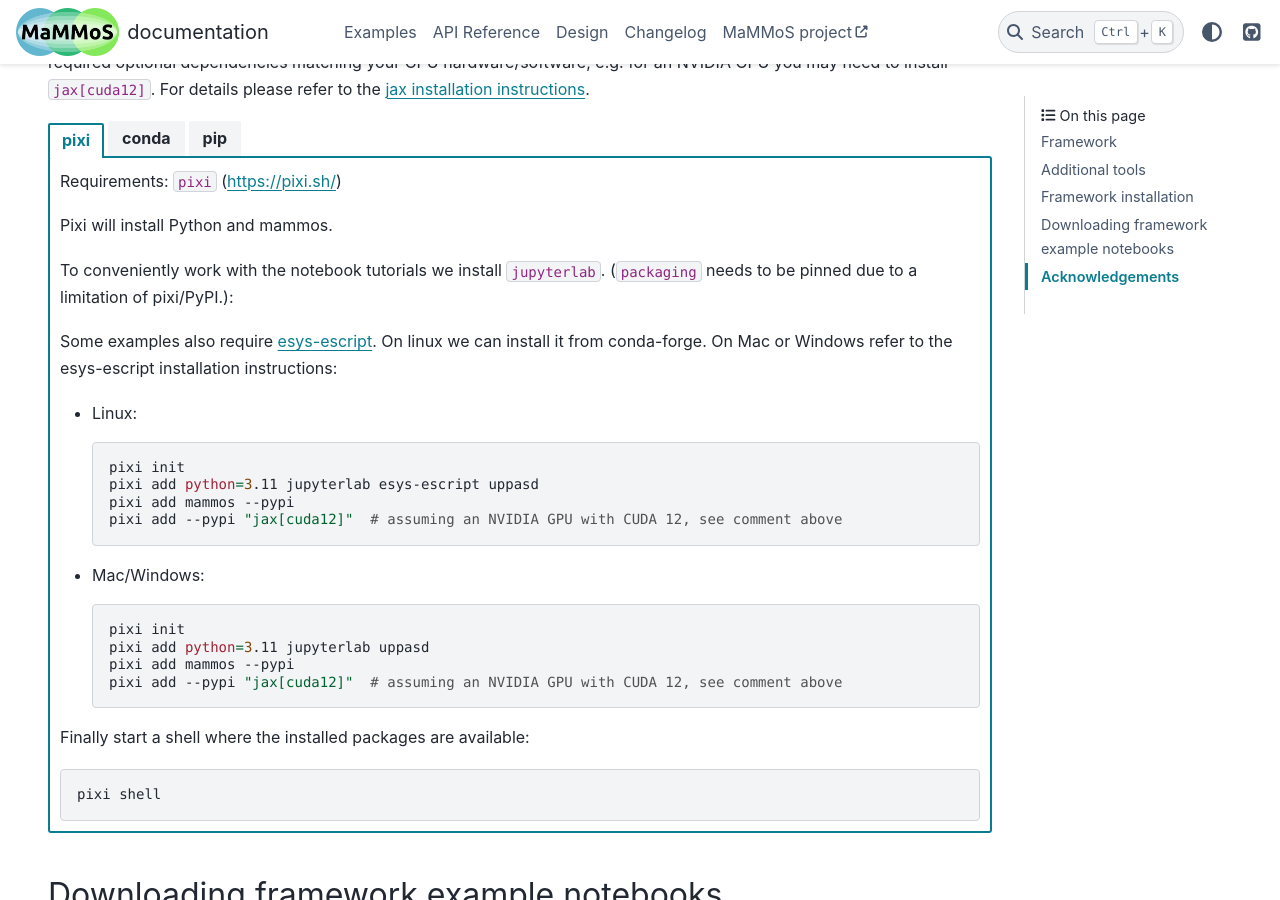
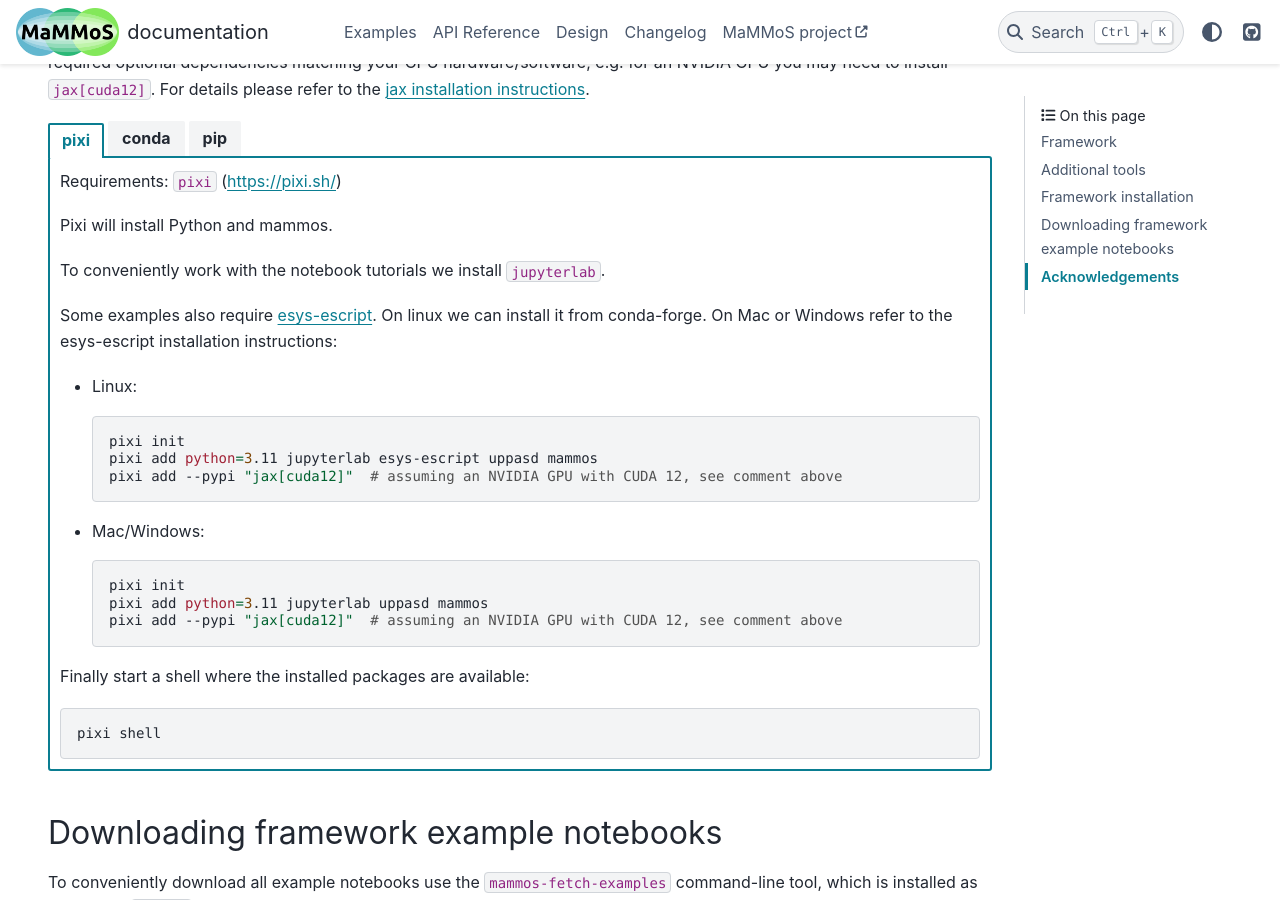
Before and after one commit to MaMMoS-project/mammos, a Sphinx documentation site: the page built from docs/source/index.rst, in a window 1280 px wide and 900 px high, scrolled down 1261 px. Built offline with Sphinx 7.4.7 and the PyData theme 0.15.4, drawn with Linux system fonts in a browser that asks for light colours; pages that are not in the unit, such as notebooks, are missing from menus; the version number is read from the project's files by our own code.

Commit message:
Update installation instructions: mammos on conda-forge

```diff
--- a/docs/source/index.rst
+++ b/docs/source/index.rst
@@ -124,8 +124,7 @@ instructions <https://docs.jax.dev/en/latest/installation.html>`__.
       Pixi will install Python and mammos.
 
       To conveniently work with the notebook tutorials we install
-      ``jupyterlab``. (``packaging`` needs to be pinned due to a limitation of
-      pixi/PyPI.):
+      ``jupyterlab``.
 
       Some examples also require `esys-escript
       <https://github.com/LutzGross/esys-escript.github.io>`__. On linux we can
@@ -137,8 +136,7 @@ instructions <https://docs.jax.dev/en/latest/installation.html>`__.
         .. code:: shell
 
            pixi init
-           pixi add python=3.11 jupyterlab esys-escript uppasd
-           pixi add mammos --pypi
+           pixi add python=3.11 jupyterlab esys-escript uppasd mammos
            pixi add --pypi "jax[cuda12]"  # assuming an NVIDIA GPU with CUDA 12, see comment above
 
       - Mac/Windows:
@@ -146,8 +144,7 @@ instructions <https://docs.jax.dev/en/latest/installation.html>`__.
         .. code:: shell
 
            pixi init
-           pixi add python=3.11 jupyterlab uppasd
-           pixi add mammos --pypi
+           pixi add python=3.11 jupyterlab uppasd mammos
            pixi add --pypi "jax[cuda12]"  # assuming an NVIDIA GPU with CUDA 12, see comment above
 
       Finally start a shell where the installed packages are available:
@@ -164,8 +161,7 @@ instructions <https://docs.jax.dev/en/latest/installation.html>`__.
       conda-forge and PyPI.
 
       To conveniently work with the notebook tutorials we install
-      ``jupyterlab``. (``packaging`` needs to be pinned due to a dependency
-      issue in ``mammos-entity``.)
+      ``jupyterlab``.
 
       Some examples also require `esys-escript
       <https://github.com/LutzGross/esys-escript.github.io>`__. On linux we can
```
Also changed, not shown: other parts of docs/source/index.rst (+5 -5 lines).
